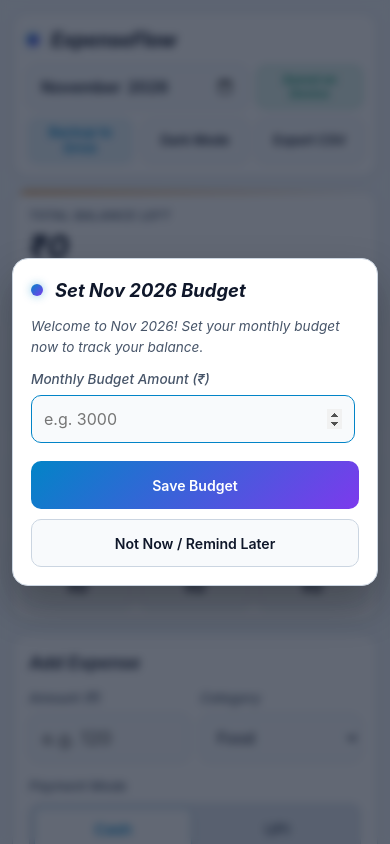
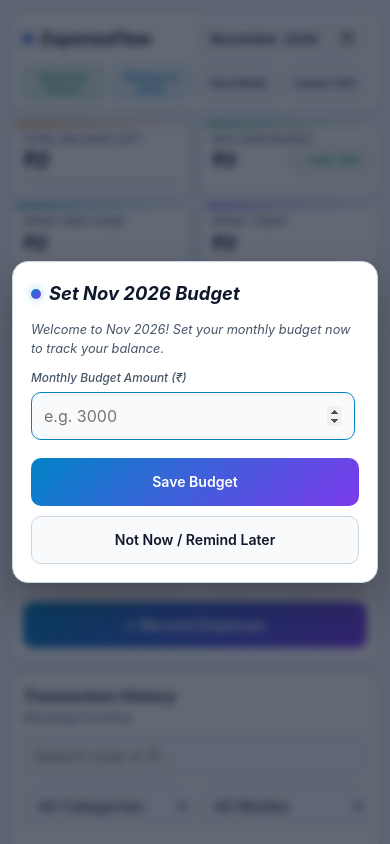
Before and after one commit to mdnihalaalum/ExpenseFlow, a plain HTML site: page index.html in a window 390 px wide. Both pictures are taken after a click on the button "Got It, Start Tracking". Shown: the top 844 px of the page. Drawn offline with Linux system fonts and the light colour scheme.

Commit message:
changes to mobile ui

```diff
--- a/style.css
+++ b/style.css
@@ -843,7 +843,14 @@ input:focus, select:focus {
 }
 
 @media (max-width: 640px) {
-  /* Base: 16px root so rem sizes stay readable and inputs never trigger zoom */
+  /* ==========================================================
+     MOBILE: "Add expense first" compact layout
+     Goal: header + summary stay small so the Add Expense form
+     is visible on the first screen without scrolling.
+     Laptop/desktop styles are NOT touched (see 921px+ block).
+     ========================================================== */
+
+  /* Base: 16px root so inputs never trigger iOS zoom */
   html {
     font-size: 16px;
     -webkit-text-size-adjust: 100%;
@@ -851,12 +858,12 @@ input:focus, select:focus {
   }
 
   body {
-    padding: 12px 12px calc(16px + env(safe-area-inset-bottom));
+    padding: 10px 10px calc(14px + env(safe-area-inset-bottom));
     overflow-x: hidden;
   }
 
   .app-shell {
-    gap: 12px;
+    gap: 10px;
   }
 
   /* Never let a grid/flex child push the page wider than the screen */
@@ -866,28 +873,47 @@ input:focus, select:focus {
   }
 
   .card {
-    padding: 14px;
+    padding: 12px;
+    border-radius: 14px;
   }
 
-  /* ---------- Header: title row + compact 3-button action row ---------- */
+  /* ---------- Header: 2 tidy rows ----------
+     Row 1: brand (left)  | month picker (right)
+     Row 2: status | Drive | Theme | CSV  (4 equal chips) */
   .topbar {
-    padding: 12px 14px;
-    gap: 10px;
+    display: grid;
+    grid-template-columns: repeat(4, minmax(0, 1fr));
+    align-items: center;
+    gap: 8px 6px;
+    padding: 10px 12px;
+    border-radius: 14px;
+  }
+
+  .topbar-actions {
+    display: contents;
+  }
+
+  .brand {
+    grid-column: span 2;
+    gap: 8px;
+  }
+
+  .brand-dot {
+    width: 10px;
+    height: 10px;
+    flex-shrink: 0;
   }
 
   .brand h1 {
-    font-size: 1.25rem;
+    font-size: 1.1rem;
+    line-height: 1.2;
+    white-space: nowrap;
+    overflow: hidden;
+    text-overflow: ellipsis;
   }
 
   .brand .subtitle {
     display: none;
-  }
-
-  .topbar-actions {
-    width: 100%;
-    display: grid;
-    grid-template-columns: repeat(3, 1fr);
-    gap: 8px;
   }
 
   .month-picker-wrap {
@@ -896,198 +922,217 @@ input:focus, select:focus {
 
   .month-picker-wrap input[type="month"] {
     width: 100%;
-    min-height: 44px;
-    font-size: 1rem;
-    padding: 8px 12px;
+    height: 36px;
+    padding: 4px 10px;
+    font-size: 0.85rem;
+    border-radius: 9px;
   }
 
-  .storage-badge {
-    grid-column: span 1;
+  .storage-badge,
+  .topbar-actions .btn {
     display: flex;
     align-items: center;
     justify-content: center;
     text-align: center;
-    min-height: 44px;
-    padding: 4px 8px;
-    font-size: 0.75rem;
-    line-height: 1.2;
-    border-radius: var(--radius-md);
+    height: 36px;
+    min-height: 36px;
+    padding: 2px 4px;
+    font-size: 0.68rem;
+    font-weight: 600;
+    line-height: 1.15;
+    white-space: normal;
+    border-radius: 9px;
+    overflow: hidden;
   }
 
-  .topbar-actions .btn {
-    min-height: 44px;
-    padding: 8px 6px;
-    font-size: 0.82rem;
-    line-height: 1.2;
-    white-space: normal;
-  }
-
-  /* ---------- Summary cards: hero balance, budget, then 2-up ---------- */
+  /* ---------- Summary: compact 2x2 + slim split strip ---------- */
   .bento-metrics {
     grid-template-columns: 1fr 1fr;
-    gap: 10px;
+    gap: 8px;
   }
 
   .metric-card {
-    padding: 12px 14px;
+    padding: 10px 12px;
     min-height: 0;
-    gap: 4px;
+    gap: 2px;
+    justify-content: flex-start;
+    border-radius: 12px;
   }
 
-  .accent-balance {
-    grid-column: span 2;
-    order: -2;
-    padding: 16px;
-  }
-
-  .accent-emerald {
-    grid-column: span 2;
-    order: -1;
-  }
-
-  .payment-split-card {
-    grid-column: span 2;
-    padding: 10px;
-  }
+  /* Order: Balance | Budget, then Spent Month | Today, then split */
+  .accent-balance { order: -2; }
+  .accent-emerald { order: -1; }
 
   .metric-label {
-    font-size: 0.75rem;
+    display: block;
+    font-size: 0.64rem;
+    letter-spacing: 0.04em;
+    line-height: 1.3;
+    white-space: nowrap;
+    overflow: hidden;
+    text-overflow: ellipsis;
   }
 
   .metric-value {
-    font-size: 1.5rem;
-    line-height: 1.2;
+    font-size: 1.2rem;
+    line-height: 1.25;
+    white-space: nowrap;
+    overflow: hidden;
+    text-overflow: ellipsis;
   }
 
+  /* Balance is the number you check most, keep it a touch bolder */
   .accent-balance .metric-value {
-    font-size: 2rem;
+    font-size: 1.3rem;
   }
 
   .metric-sub {
     display: none;
+  }
+
+  .budget-progress-wrap {
+    gap: 0;
+    margin-top: 4px;
+  }
+
+  .accent-balance .bar-track {
+    height: 5px;
+  }
+
+  /* Budget card: label on top, value left + small edit button right */
+  .accent-emerald .metric-top-row {
+    display: block;
+  }
+
+  .accent-emerald .metric-value {
+    padding-right: 70px;
+  }
+
+  .mini-edit-btn {
+    position: absolute;
+    right: 10px;
+    top: 24px; /* sits on the same line as the budget amount */
+    height: 26px;
+    padding: 0 8px;
+    font-size: 0.66rem;
+    border-radius: 7px;
+    white-space: nowrap;
+  }
+
+  .reminder-chip {
+    margin-top: 4px;
+    padding: 2px 4px 2px 8px;
+    font-size: 0.66rem;
+    border-radius: 7px;
+  }
+
+  .reminder-del-btn {
+    min-width: 24px;
+    min-height: 24px;
     font-size: 0.8rem;
   }
 
-  .accent-balance .metric-sub {
-    display: block;
+  /* Payment split: one slim strip of 3 tiles */
+  .payment-split-card {
+    grid-column: span 2;
+    padding: 6px;
   }
 
-  .budget-progress-wrap {
-    gap: 8px;
-    margin-top: 6px;
-  }
-
-  .accent-balance .bar-track {
-    height: 10px;
-  }
-
-  .mini-edit-btn {
-    min-height: 36px;
-    padding: 6px 12px;
-    font-size: 0.78rem;
-    border-radius: 8px;
-  }
-
-  .reminder-chip {
-    font-size: 0.8rem;
-    padding: 4px 6px 4px 10px;
-  }
-
-  .reminder-del-btn {
-    min-width: 32px;
-    min-height: 32px;
-    font-size: 0.95rem;
-  }
-
-  /* Payment split: three equal tiles, label above amount */
   .payment-split-card .metric-label {
     display: none;
   }
 
   .payment-split-card .split-grid {
     margin-top: 0;
-    gap: 8px;
+    gap: 6px;
   }
 
   .payment-split-card .split-item {
-    padding: 10px 6px;
-    flex-direction: column;
+    flex-direction: row;
     align-items: center;
-    justify-content: center;
-    text-align: center;
-    gap: 2px;
+    justify-content: space-between;
+    gap: 4px;
+    padding: 6px 8px;
+    border-radius: 8px;
   }
 
   .split-tag {
-    font-size: 0.75rem;
+    font-size: 0.64rem;
+    white-space: nowrap;
   }
 
   .payment-split-card .split-item strong {
-    font-size: 1rem;
+    font-size: 0.82rem;
+    white-space: nowrap;
+    overflow: hidden;
+    text-overflow: ellipsis;
   }
 
-  /* Budget drawer */
+  /* ---------- Budget drawer (opened rarely) ---------- */
   .budget-form-inline {
     flex-direction: column;
     align-items: stretch;
+    gap: 10px;
   }
 
   .budget-form-controls {
+    display: grid;
+    grid-template-columns: 1fr 1fr;
     gap: 8px;
   }
 
   .budget-form-controls input {
+    grid-column: span 2;
     width: 100%;
+    min-height: 44px;
+    font-size: 1rem;
   }
 
   .budget-form-controls .btn {
-    flex: 1 1 calc(50% - 4px);
-    min-height: 44px;
+    min-height: 42px;
+    padding: 8px 6px;
+    font-size: 0.8rem;
   }
 
   /* ---------- Main grid ---------- */
-  .main-grid {
-    gap: 12px;
+  .main-grid,
+  .left-column,
+  .right-column {
+    gap: 10px;
   }
 
-  .left-column,
-  .right-column {
-    gap: 12px;
+  .card-header {
+    margin-bottom: 10px;
   }
 
   .card-header h3 {
-    font-size: 1.1rem;
+    font-size: 1rem;
   }
 
-  /* ---------- Add Expense form ---------- */
+  /* ---------- Add Expense form: compact but thumb-friendly ---------- */
   .form-card {
-    padding: 16px;
+    padding: 12px;
   }
 
   .form-card .card-header {
-    margin-bottom: 12px;
+    margin-bottom: 8px;
   }
 
   .form-card form {
-    gap: 14px;
+    gap: 10px;
   }
 
   .form-group {
-    gap: 6px;
+    gap: 4px;
   }
 
   .form-group label {
-    font-size: 0.85rem;
+    font-size: 0.74rem;
   }
 
   .form-row {
     grid-template-columns: 1fr 1fr;
-    gap: 10px;
-  }
-
-  /* Date and Note get a full row each so they have room */
-  .form-card form .form-row:last-of-type {
-    grid-template-columns: 1fr;
+    gap: 8px;
   }
 
   input,
@@ -1095,81 +1140,88 @@ input:focus, select:focus {
     width: 100%;
   }
 
+  /* 16px font = no auto-zoom on focus; 42px = comfortable tap */
   .form-card input,
   .form-card select {
-    min-height: 48px;
-    padding: 10px 12px;
+    height: 42px;
+    min-height: 42px;
+    padding: 8px 10px;
     font-size: 1rem;
   }
 
+  .form-card input[type="date"] {
+    padding: 8px 6px 8px 10px;
+  }
+
   .form-card #amount {
-    font-size: 1.15rem;
+    font-size: 1.05rem;
     font-weight: 600;
   }
 
   .pill-group {
-    padding: 4px;
-    gap: 6px;
+    padding: 3px;
+    gap: 4px;
   }
 
   .pill {
-    min-height: 44px;
-    padding: 8px 10px;
-    font-size: 0.95rem;
+    min-height: 36px;
+    padding: 6px 10px;
+    font-size: 0.9rem;
   }
 
   .upi-sub-box {
-    padding: 10px;
+    padding: 8px;
   }
 
   .btn {
-    min-height: 44px;
+    min-height: 42px;
   }
 
   .form-card .full-width {
-    min-height: 50px;
-    padding: 12px;
+    min-height: 46px;
+    padding: 10px;
     font-size: 1rem;
-    margin-top: 4px;
+    margin-top: 2px;
   }
 
   /* ---------- History & filters ---------- */
-  .history-card {
-    padding: 16px;
+  .history-card,
+  .breakdown-card {
+    padding: 12px;
   }
 
   .history-header {
     flex-direction: column;
     align-items: stretch;
+    gap: 8px;
   }
 
   .filters-bar {
+    display: grid;
+    grid-template-columns: 1fr 1fr;
     gap: 8px;
   }
 
   .filters-bar input {
-    flex: 1 1 100%;
+    grid-column: span 2;
     width: 100%;
-  }
-
-  .filters-bar select {
-    flex: 1 1 calc(50% - 4px);
-    width: auto;
   }
 
   .filters-bar input,
   .filters-bar select {
-    min-height: 44px;
+    height: 42px;
+    min-height: 42px;
     font-size: 1rem;
+    padding: 8px 10px;
   }
 
   .subtitle,
   .muted-text {
-    font-size: 0.85rem;
+    font-size: 0.8rem;
   }
 
   .tx-item {
-    padding: 12px;
+    padding: 10px 12px;
     gap: 10px;
   }
 
@@ -1179,48 +1231,53 @@ input:focus, select:focus {
   }
 
   .tx-category {
+    font-size: 0.95rem;
+  }
+
+  .tx-meta {
+    font-size: 0.8rem;
+  }
+
+  .badge {
+    font-size: 0.7rem;
+  }
+
+  .tx-right {
+    gap: 8px;
+    flex-shrink: 0;
+  }
+
+  .tx-amount {
     font-size: 1rem;
   }
 
-  .tx-meta {
-    font-size: 0.85rem;
-  }
-
-  .badge {
-    font-size: 0.75rem;
-  }
-
-  .tx-amount {
-    font-size: 1.05rem;
-  }
-
   .delete-btn {
-    min-width: 40px;
-    min-height: 40px;
-    font-size: 0.95rem;
+    min-width: 38px;
+    min-height: 38px;
+    font-size: 0.9rem;
   }
 
   .empty-state {
-    font-size: 0.95rem;
-    padding: 20px 0;
+    font-size: 0.9rem;
+    padding: 16px 0;
   }
 
   .bar-top {
-    font-size: 0.92rem;
+    font-size: 0.88rem;
   }
 
   /* ---------- Footer ---------- */
   .app-footer {
     flex-direction: column;
     text-align: center;
-    padding: 14px;
-    font-size: 0.85rem;
+    padding: 12px;
+    font-size: 0.8rem;
   }
 
   .footer-link-btn {
-    min-height: 40px;
+    min-height: 38px;
     padding: 8px 14px;
-    font-size: 0.85rem;
+    font-size: 0.82rem;
   }
 
   /* ---------- Modals ---------- */
```
